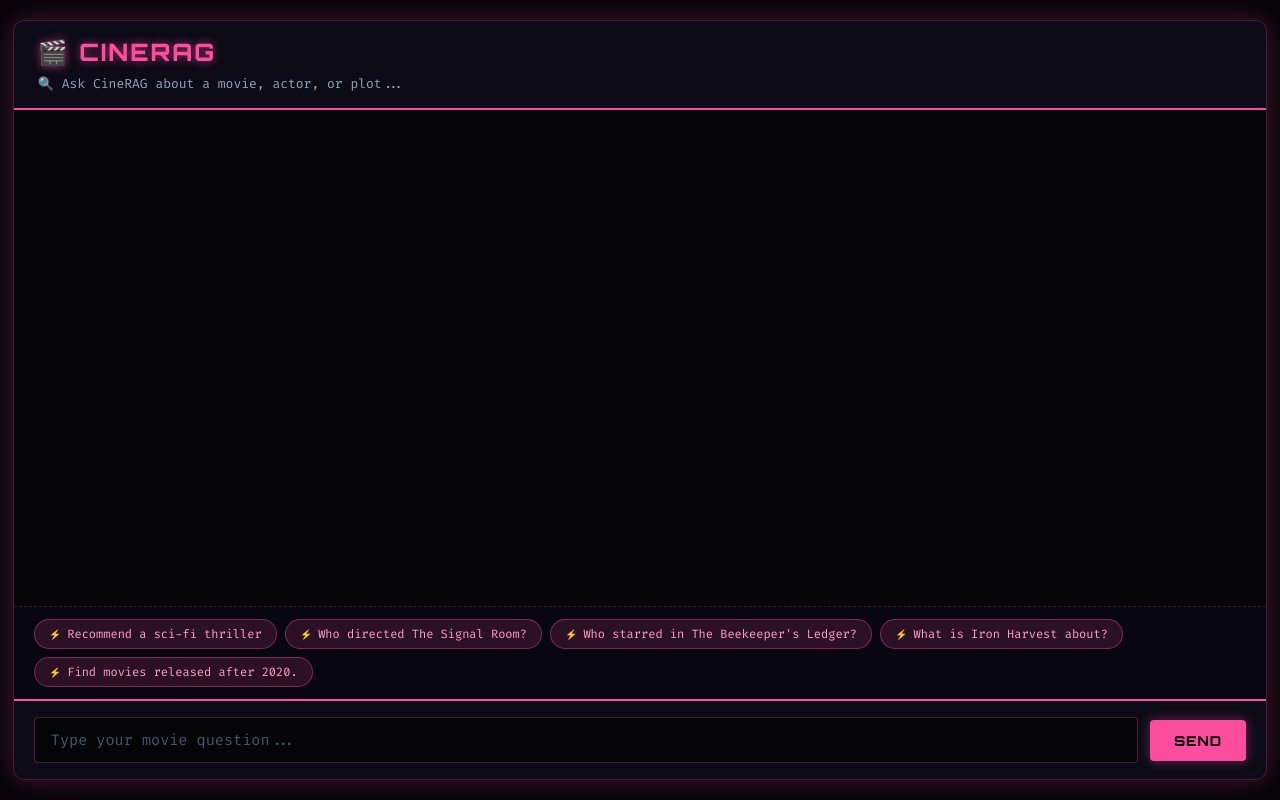
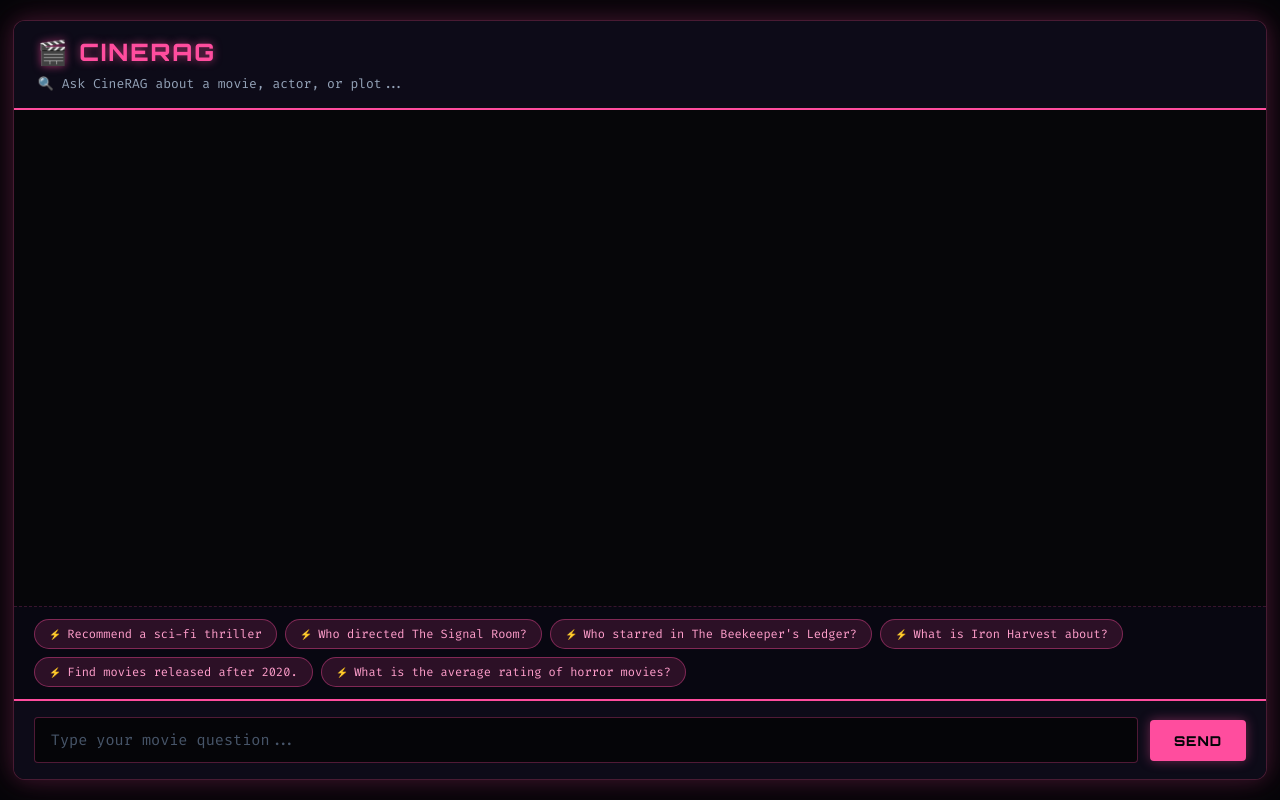
Before and after one commit to yusrababari/CineRAG, a React (Vite) app: page / in a window 1280 px wide. Built offline with nearby package versions, Linux system fonts and the light colour scheme; the HTML template or start-up script is replaced by a standard one.

Commit message:
Added new suggestion: “What is the average rating of horror movies?”

```diff
--- a/src/components/chat.jsx
+++ b/src/components/chat.jsx
@@ -6,7 +6,8 @@ const suggestions = [
   "Who directed The Signal Room?",
   "Who starred in The Beekeeper's Ledger?",
   "What is Iron Harvest about?",
-  "Find movies released after 2020."
+  "Find movies released after 2020.",
+  "What is the average rating of horror movies?"
 ];
 
 function cleanAnswer(text) {
```
